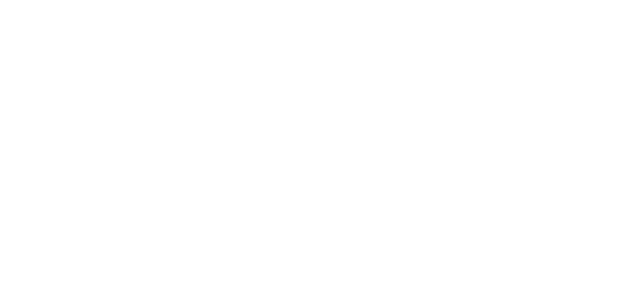
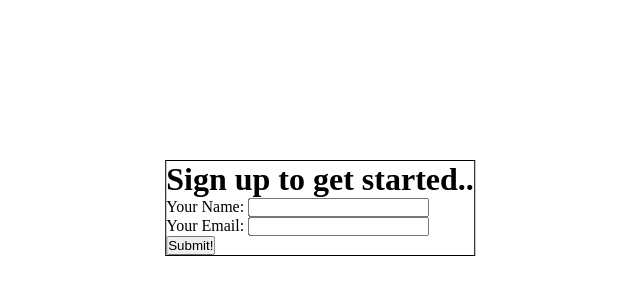
Before and after one commit to gfed53/ui-signup-form, a website: page index.html in a window 1280 px wide. Shown: the whole page, without its empty margins (320-960 px from the left). Drawn offline with nearby package versions, Linux system fonts and the light colour scheme.

Commit message:
Basic content and layout

```diff
--- a/index.html
+++ b/index.html
@@ -6,7 +6,16 @@
 	<link rel="stylesheet" href="css/styles.css">
 </head>
 <body>
-
+	<div class="grid">
+		<div class="container">
+			<h1>Sign up to get started..</h1>
+			<form>
+				<div><label for="name">Your Name: </label><input type="text"></div>
+				<div><label for="email">Your Email: </label><input type="text"></div>
+				<div><button>Submit!</button></div>
+			</form>
+		</div>
+	</div>
 	<script src="https://cdnjs.cloudflare.com/ajax/libs/jquery/3.2.1/jquery.min.js"></script>
 	<script src="./lib/parallax.min.js"></script>
 	<script src="./js/script.js"></script>
--- a/sass/base/base.sass
+++ b/sass/base/base.sass
@@ -1,2 +1,4 @@
 @import '../variables/variables'
 @import '../layout/layout'
+@import '../typography/typography'
+@import '../components/components'
--- /dev/null
+++ b/sass/components/components.sass
@@ -0,0 +1,6 @@
+.container
+	border: 1px solid black
+	display: inline-block
+	top: 10em
+	left: 50%
+	transform: translateX(-50%)
--- a/sass/layout/layout.sass
+++ b/sass/layout/layout.sass
@@ -2,6 +2,7 @@
 	box-sizing: border-box
 	margin: 0
 	padding: 0
+	position: relative
 
 *:before, *:after
 	box-sizing: inherit
```
Also changed, not shown: css/styles.css, sass/typography/typography.sass (added).
